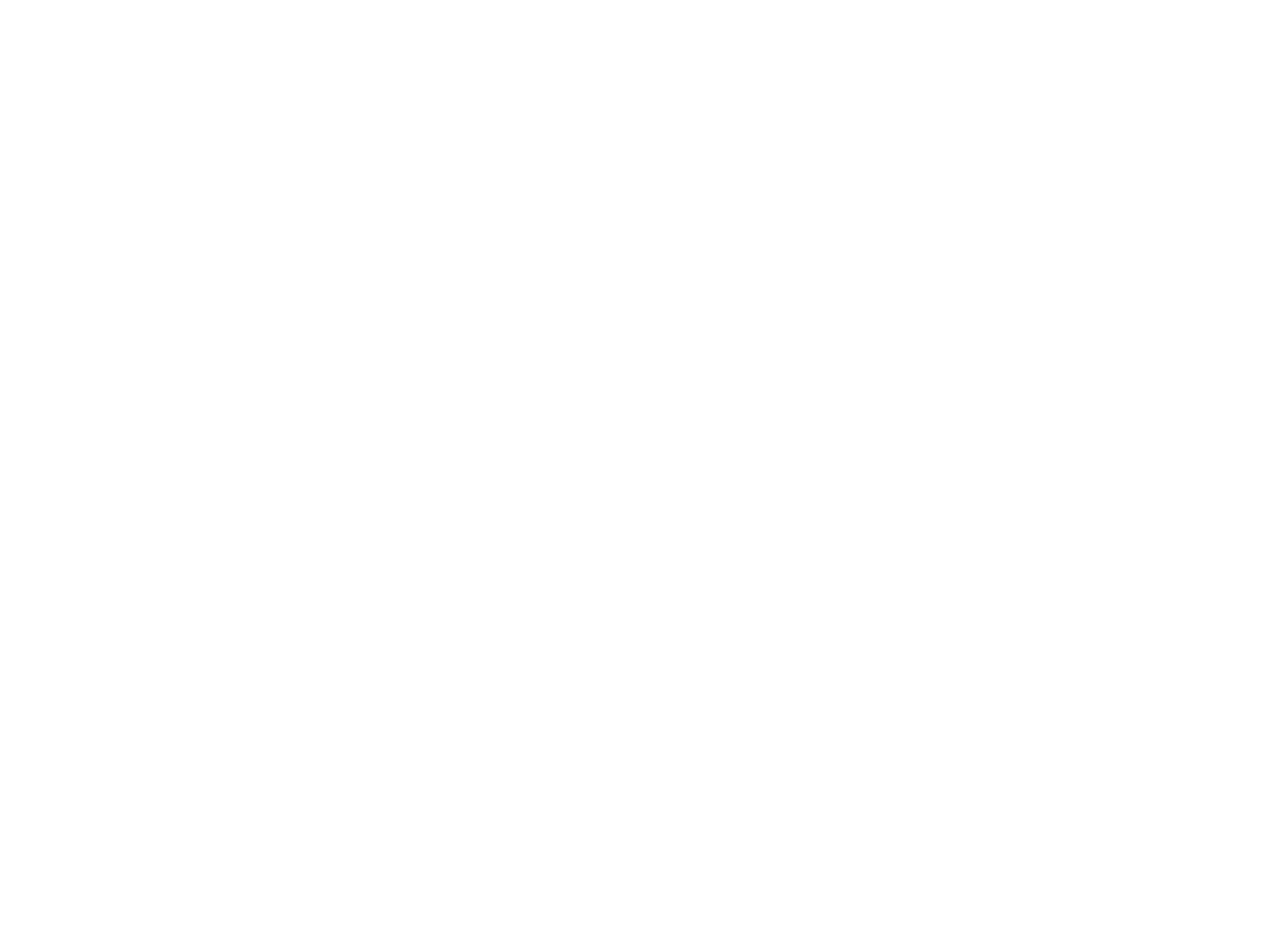
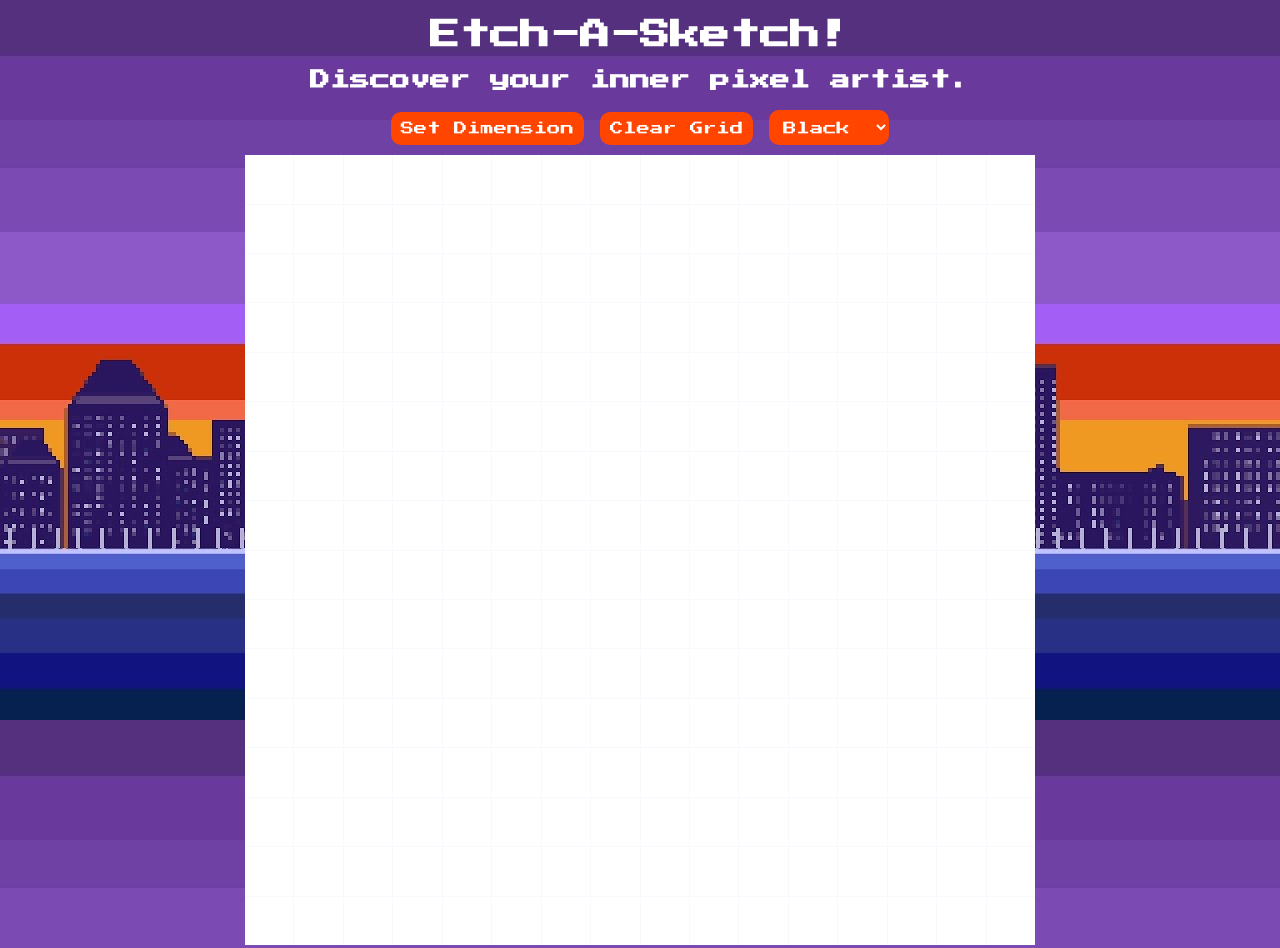
Before and after one commit to mkcvh/etch-a-sketch, a plain HTML site: page index.html in a window 1280 px wide. Shown: the top 948 px of the page. Before the commit the page ends 800 px from the top, so only its background shows below. Drawn offline with Linux system fonts and the light colour scheme.

Commit message:
Added all the things

```diff
--- a/index.html
+++ b/index.html
@@ -2,10 +2,31 @@
 <html>
 <head>
     <link href="styles/style.css" rel="stylesheet" type="text/css">
+    <link href="https://fonts.googleapis.com/css?family=Press+Start+2P&display=swap" rel="stylesheet">
     <title>Etch-A-Sketch</title>
 </head>
 <body>
+    <header>
+        <h1>Etch-A-Sketch!</h1>
+        <h2>Discover your inner pixel artist. </h2>
+    </header>
+    <main>
+    <div class="menu">
+    <button id="setDimension">Set Dimension</button>
+    <button id="clearGrid">Clear Grid</button>
+        <select class="colorSelector">
+            <option selected="selected" value="black" >Black</option>
+            <option value="red">Red</option>
+            <option value="blue">Blue</option>
+            <option value="aqua">Aqua</option>
+            <option value="grey">Grey</option>
+            <option value="random">Random<option>
+            <option value="shade">Shade</option>
+        </select>
+    </div>
     <div class="container"></div>
+    </main>
+    <footer></footer>
 </body>
 <script src='scripts/script.js'></script>
 </html>
--- a/scripts/script.js
+++ b/scripts/script.js
@@ -1,21 +1,68 @@
 let mainContainer = document.querySelector(".container")
-
-let dimension;
+let colorChange = "black";
+let dimension = 16;
+let opacityChange = 0;
+// prompts user for the dimensions of grid
 function defineDimension() {
     dimension = Number(prompt("Please enter a number n for a n x n grid: "));
+    createGrid();
 }
 
+// clears the current grid
+let clearGrid = function() {
+    let boxes = document.querySelectorAll('.boxes');
+    for (i = 0; i < boxes.length; i++)
+        {
+            boxes[i].style.backgroundColor = "white";
+            if (selectedColor == "shade") {
+            boxes[i].style.opacity = "0"; }
+            else {
+                boxes[i].style.opacity = "1";
+            }
+        }
+
+    }
+
+
+
+// creates a grid with n rows and columns
 let createGrid = function() {
     let rows = "";
-    for (i = 0; i < dimension; i++) {
+    for (i = 0  ; i < dimension; i++) {
         rows += "1fr ";}
 
+    mainContainer.innerHTML = '';
     for (i=0; i < (dimension * dimension); i++) {
         let oneSquare = document.createElement('div');
         oneSquare.className = "boxes";
         oneSquare.id = "box" + i;
+        oneSquare.style.opacity = "1";
+       oneSquare.addEventListener("mouseover", () => {setColor(); if (selectedColor == "shade") {event.target.style.opacity = Number(event.target.style.opacity) + opacityChange;} else {event.target.style.opacity = "1"}
+                                   event.target.style.backgroundColor = colorChange});
         mainContainer.appendChild(oneSquare);
     }
     mainContainer.style.gridTemplateRows = rows;
     mainContainer.style.gridTemplateColumns = rows;
 }
+createGrid();
+
+let selectedColor = document.querySelector(".colorSelector").value;
+
+function setColor() {
+    if (selectedColor == "random")
+        {colorChange = '#'+Math.floor(Math.random()*16777215).toString(16);}
+    else if (selectedColor == "shade")
+        {colorChange = "black";
+        opacityChange = 0.1}
+    else
+    {colorChange = selectedColor;}
+}
+
+document.querySelector(".colorSelector").addEventListener("change", () => {
+                                                                           selectedColor = document.querySelector(".colorSelector").value; if (selectedColor == "shade") {clearGrid();}
+                                                                          })
+
+
+document.getElementById("setDimension").addEventListener("click", defineDimension)
+
+document.getElementById("clearGrid").addEventListener("click", clearGrid);
--- a/styles/style.css
+++ b/styles/style.css
@@ -1,15 +1,45 @@
 body {
     text-align: center;
+    background: url(../images/background.jpg);
+    font-family: "Press Start 2P";
+    color: white;
+}
+
+h1 {
+    font-size: 30px;
+}
+h2 {
+    font-size: 20px;
+}
+
+button, select {
+    font-family: "Press Start 2P";
+    color: white;
+    background-color: orangered;
+    padding: 10px;
+    border: 10px;
+    border-radius: 10px;
+}
+main {
+    display: inline-block;
+}
+
+header {
+    height: 80px;
+}
+
+.menu {
+    padding: 10px;
 }
 
 .container {
     display: grid;
-    height: 400px;
-    width: 400px;
+    height: 790px;
+    width: 790px;
+    background-color: ghostwhite;
     grid-gap: 1px;
-
 }
 
 .boxes {
-    background-color: aqua;
+    background-color: white;
 }
```
Also changed, not shown: images/background.jpg (added).
